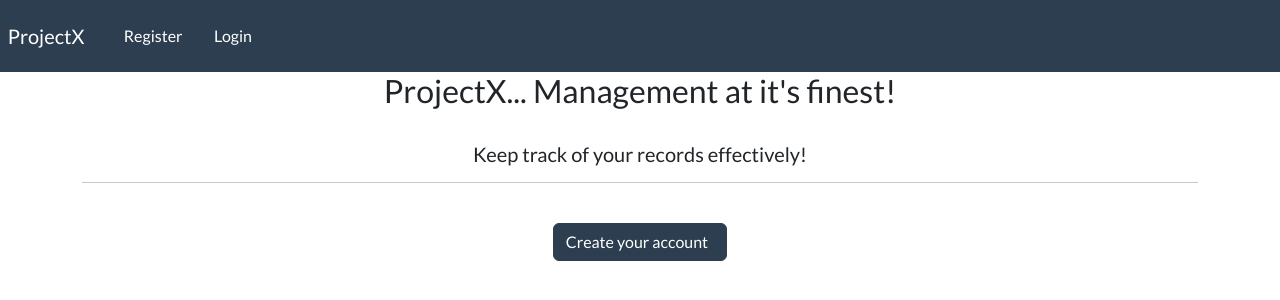
After one commit to debbairagi/DjangoCRM, a Django app: template crmproject/webapp/templates/webapp/index.html in a window 1280 px wide. The commit adds this page. Shown: the top 300 px of the page. Run offline with Django 4.2, Linux system fonts and the light colour scheme; the template is opened without the code that fills it, so the values that code supplies are empty; parts of the project's set-up code (start-up, migrations or seed data) failed here and were passed over.

Commit message:
Update #1

```diff
--- a/crmproject/static/js/app.js
+++ b/crmproject/static/js/app.js
@@ -1 +1 @@
-alert('Hellow World')
+// alert('Hellow World')
--- a/crmproject/templates/base.html
+++ b/crmproject/webapp/templates/base.html
@@ -4,22 +4,17 @@
 
 <head>
     <meta charset="UTF-8">
-    <title>Document</title>
+    <title>ProjectX</title>
 </head>
-    <link href="https://cdn.jsdelivr.net/npm/bootstrap@5.2.3/dist/css/bootstrap.min.css" rel="stylesheet"
-    integrity="sha384-rbsA2VBKQhggwzxH7pPCaAqO46MgnOM80zW1RWuH61DGLwZJEdK2Kadq2F9CUG65" crossorigin="anonymous">
+<link rel="stylesheet" href="https://bootswatch.com/5/flatly/bootstrap.min.css">
 <link rel="stylesheet" href="{% static 'css/styles.css' %}">
 
 <body>
     <!-- Navbar area -->
+    {% include 'navbar.html' %}
     <div class="container">
 
     </div>
-
-
-
-
-
     {% block content %}
     {% endblock %}
 
--- /dev/null
+++ b/crmproject/webapp/templates/navbar.html
@@ -0,0 +1,40 @@
+
+<nav class="navbar navbar-expand-lg navbar-dark bg-primary justify-content-center">
+
+    <a class="navbar-brand main-heading" href="#">
+      &nbsp; ProjectX
+    </a>
+    <button
+      class="navbar-toggler"
+      type="button"
+      data-toggle="collapse"
+      data-target="#navbarNavDropdown"
+      aria-controls="navbarNavDropdown"
+      aria-expanded="false"
+      aria-label="Toggle navigation"
+    >
+      <span class="navbar-toggler-icon"></span>
+    </button>
+      <div class="collapse navbar-collapse text-center" id="navbarNavDropdown">
+        <ul class="navbar-nav mr-auto">
+          &nbsp;     &nbsp;     &nbsp;
+          {% if user.is_authenticated %}
+            <li class="nav-item">
+              <a class="nav-link" href="#">Dashboard &nbsp; <i class="fa fa-home" aria-hidden="true"></i> </a>
+            </li>
+            &nbsp;     &nbsp;     &nbsp;
+            <li class="nav-item">
+              <a class="nav-link" href="#">Sign out &nbsp; <i class="fa fa-sign-out" aria-hidden="true"></i> </a>
+            </li>
+        </ul>
+        {% else %}
+        <li class="nav-item">
+          <a class="nav-link" href="#"> Register </a>
+        </li>
+        &nbsp;     &nbsp;     &nbsp;
+        <li class="nav-item">
+          <a class="nav-link" href="#">Login</a>
+        </li>
+        {% endif %}
+      </div>
+  </nav>
--- /dev/null
+++ b/crmproject/webapp/templates/webapp/index.html
@@ -0,0 +1,25 @@
+{% extends 'base.html' %}
+
+<br>
+<br>
+<br>
+{% block content %}
+<div class="container">
+    <div class="text-center">
+
+        <h3> ProjectX... Management at it's finest! </h3>
+
+        <br>
+
+        <h5> Keep track of your records effectively! </h5>
+
+        <hr>
+        <br>
+
+        <a class="btn btn-primary" type="button" href="#"> Create your account &nbsp; <i class="fa fa-user-plus" aria-hidden="true"></i> </a>
+
+    </div>
+
+</div>
+
+{% endblock %}
--- a/crmproject/templates/webapp/index.html
+++ b/crmproject/webapp/templates/webapp/register-page.htm
@@ -1,5 +1,4 @@
 {% extends 'base.html' %}
 
 {% block content %}
-    <h1>Hello World</h1>
 {% endblock %}
```
Also changed, not shown: crmproject/webapp/forms.py (+4 -4 lines), crmproject/webapp/views.py (+18 -2 lines), crmproject/templates/webapp/view-record.html (deleted), crmproject/webapp/templates/webapp/create-record.html (added), crmproject/webapp/templates/webapp/dashboard.html (added), crmproject/webapp/templates/webapp/login-page.html (added), crmproject/webapp/templates/webapp/update-record.html (added), crmproject/webapp/templates/webapp/view-record.html (added).
